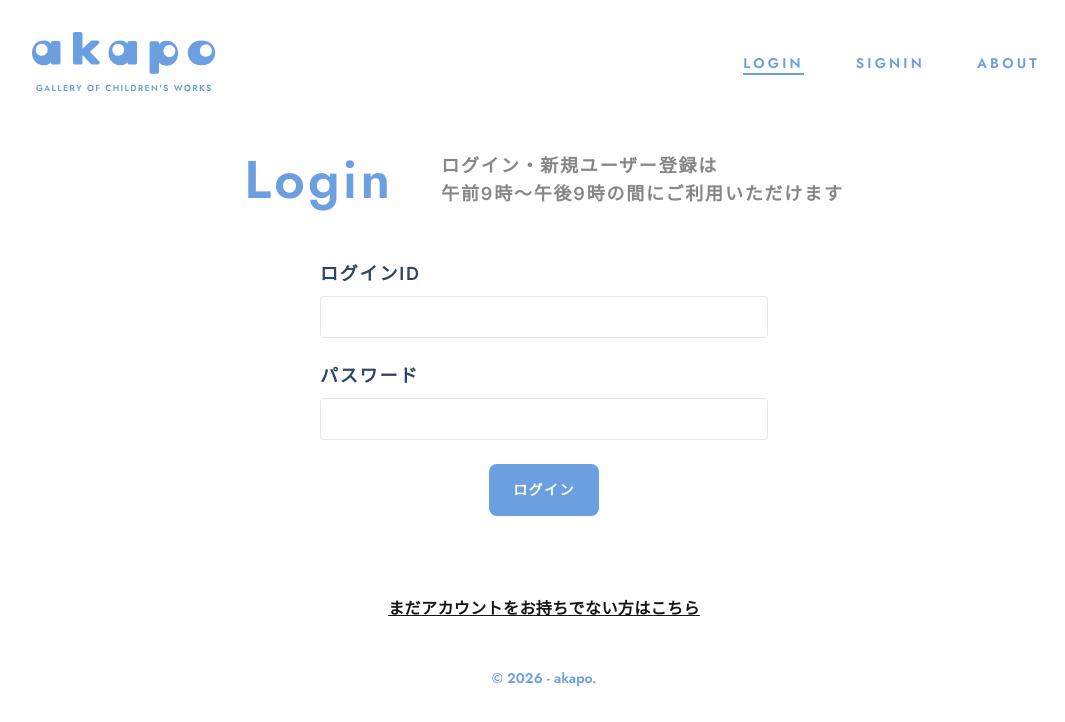
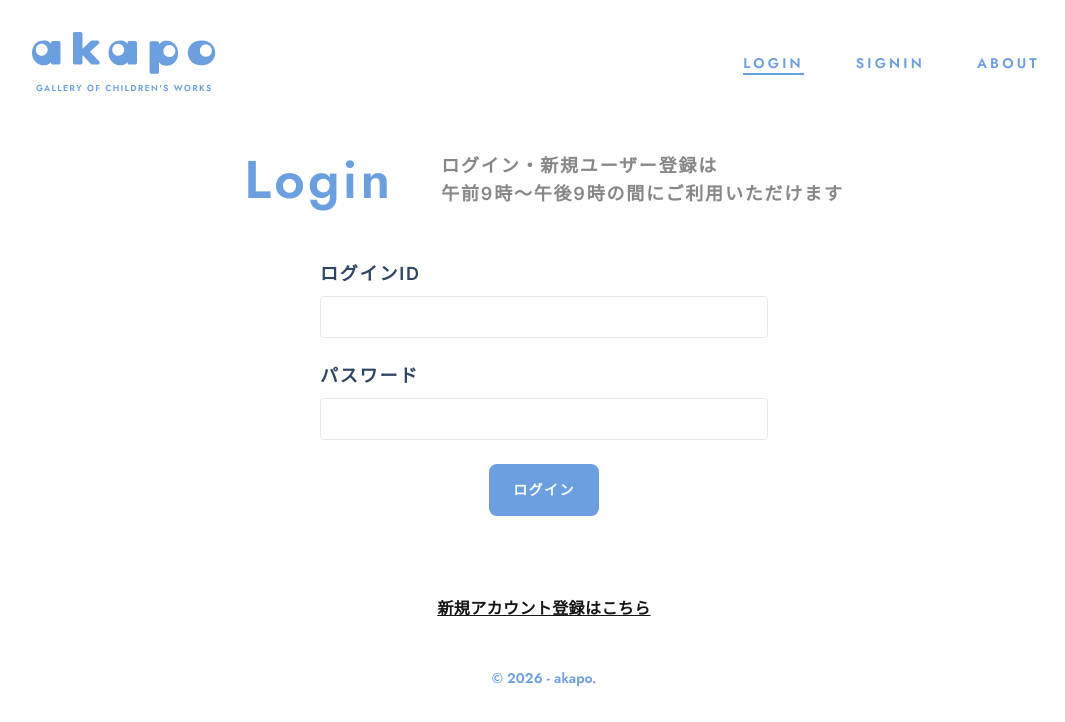
Before and after one commit to yko-git/akapo-app, a Next.js app in the folder front/: page /login in a window 1280 px wide. Shown: the top 722 px of the page, without its empty margins (96-1161 px from the left). Built offline with nearby package versions, Linux system fonts and the light colour scheme; no server answers.

Commit message:
feat: login/pageをテスト修正

```diff
--- a/front/app/login/page.tsx
+++ b/front/app/login/page.tsx
@@ -26,7 +26,7 @@ export default function Login() {
           <div className="text-center md:mt-20 mt-12">
             <h2 className="font-bold tracking-wide text-[#161616]">
               <Link href="/signup" className="underline">
-                まだアカウントをお持ちでない方はこちら
+                新規アカウント登録はこちら
               </Link>
             </h2>
           </div>
```
